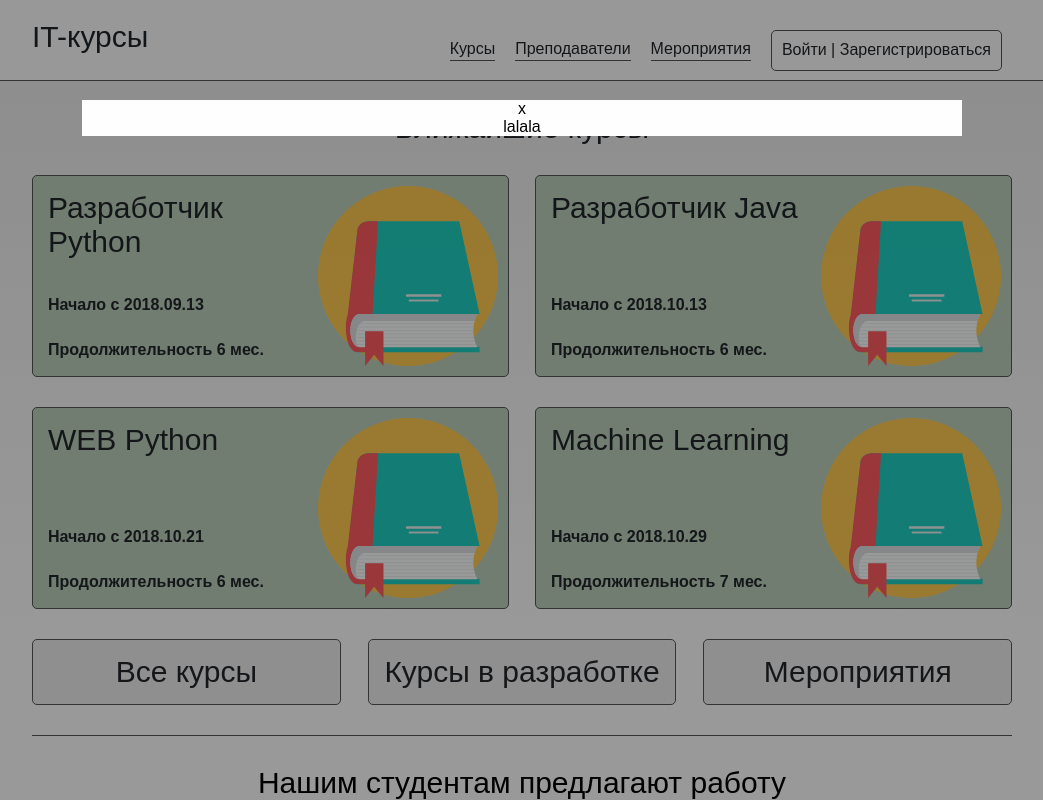
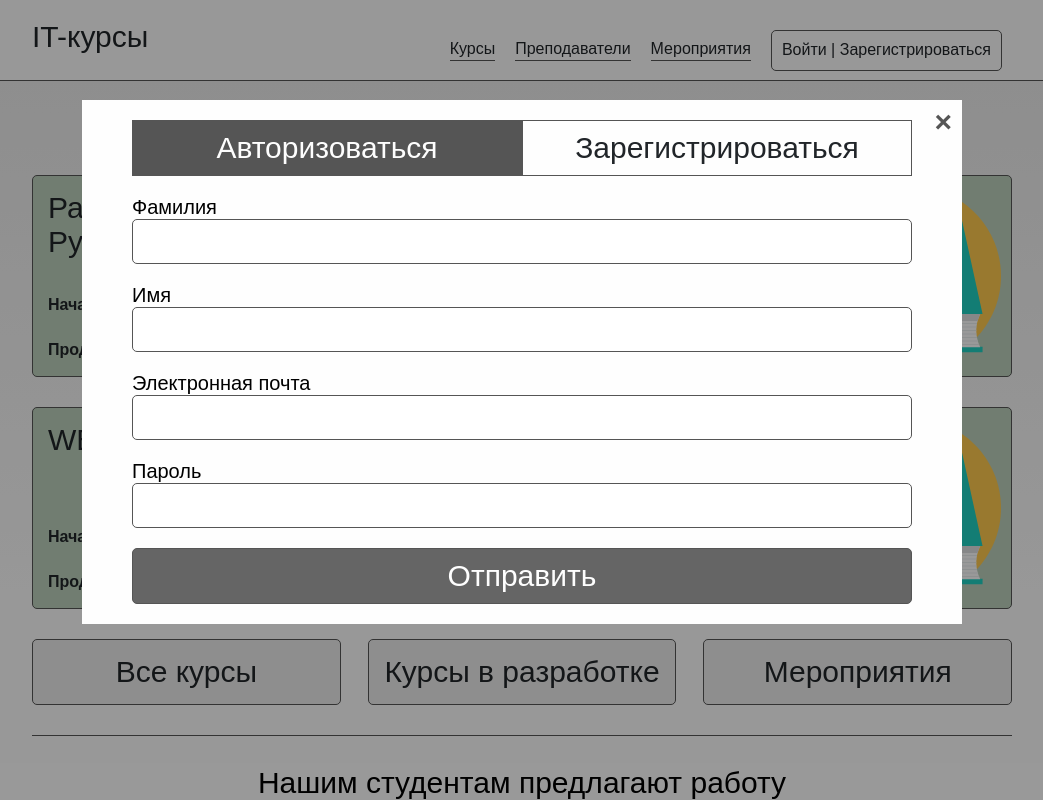
Before and after one commit to ds-vologdin/learning_courses_site, a React app in the folder front-end/: page / in a window 1280 px wide. Both pictures are taken after a click on the element "Войти | Зарегистрироваться". Shown: the top 800 px of the page, without its empty margins (118-1161 px from the left). Built offline with nearby package versions, Linux system fonts and the light colour scheme.

Commit message:
форма регистрации/логина

```diff
--- a/front-end/src/Sign.js
+++ b/front-end/src/Sign.js
@@ -1,19 +1,92 @@
-import React from 'react';
+import React, { Component } from 'react';
 import './less/Sign.less';
 
 
-const ModalSign = ({className, action}) => (
-  <div className={'modal-sign ' + className}>
-    <div className='modal-sign__content'>
-      <ModalSignClose action={ action } />
-      <div className='modal-sign__buttons'>lalala</div>
-    </div>
+class ModalSign extends Component {
+  constructor(props) {
+      super();
+      this.state = {
+          register_content: true,
+      };
+  }
+  show_register_content = () => {
+    this.setState({
+        register_content: true,
+    });
+  }
+  show_login_content = () => {
+    this.setState({
+        register_content: false,
+    });
+  }
+  render() {
+    return (
+      <div className={'modal-sign ' + this.props.className}>
+        <div className='modal-sign__container'>
+          <ModalSignClose action={ this.props.action } />
+          <div className='modal-sign__content'>
+            <ModalSignButtons show_register_content={this.show_register_content} show_login_content={this.show_login_content} is_register_content={this.state.register_content}/>
+            {this.state.register_content ? <ModalSignRegisterContent/> : <ModalSignLoginContent/>}
+            <ButtonSend/>
+          </div>
+        </div>
+      </div>
+    )
+  }
+}
+
+
+const ModalSignClose = ({action}) => (
+  <span className='modal-sign__close' onClick={ action }>&times;</span>
+);
+
+const ModalSignButtons = ({show_register_content, show_login_content, is_register_content}) => (
+  <div className='modal-sign__buttons'>
+    <ModalSignButton active={is_register_content} action={show_register_content} text='Авторизоваться'/>
+    <ModalSignButton active={!is_register_content} action={show_login_content} text='Зарегистрироваться'/>
+  </div>
+);
+
+const ModalSignButton = ({active, action, text}) => {
+  let className = 'modal-sign__button';
+  if (active) {className += ' ' + className + '--active'}
+  return (
+    <div className={className} onClick={action}>{text}</div>
+  )
+};
+
+const ModalSignRegisterContent = () => (
+  <div className='register-form modal-sign__register-form'>
+    <InputFormText label='Фамилия'/>
+    <InputFormText label='Имя'/>
+    <InputFormText label='Электронная почта'/>
+    <InputFormPassword label='Пароль'/>
   </div>
 )
 
+const ModalSignLoginContent = () => (
+  <div className='register-form modal-sign__register-form'>
+    <InputFormText label='Электронная почта'/>
+    <InputFormPassword label='Пароль'/>
+  </div>
+)
 
-const ModalSignClose = ({action}) => (
-  <span className='modal-sign__close' onClick={ action }>x</span>
-);
+const InputFormText = ({label, className}) => (
+  <label className={'input-wrapper ' + className}>
+    <span className='input-wrapper__label'>{label}</span>
+    <input type='text' className='input-wrapper__input'/>
+  </label>
+)
+
+const InputFormPassword = ({label, className}) => (
+  <label className={'input-wrapper ' + className}>
+    <span className='input-wrapper__label'>{label}</span>
+    <input type='password' className='input-wrapper__input'/>
+  </label>
+)
+
+const ButtonSend = ({className}) => (
+  <div className='modal-sign__button-send'>Отправить</div>
+)
 
 export default ModalSign;
--- a/front-end/src/less/Sign.less
+++ b/front-end/src/less/Sign.less
@@ -1,4 +1,8 @@
 @import "brand.less";
+
+
+@width-sign-form: @width-container-pc - 100px;
+@width-sign-form-content: @width-sign-form - 100px;
 
 
 .modal-sign {
@@ -11,9 +15,76 @@
   height: 100%;
   overflow: auto;
   background-color: rgba(0, 0, 0, 0.4);
-  &__content {
+  &__container {
     background-color: @white;
-    width: @width-container-pc - 100px;
+    width: @width-sign-form;
     margin: 0 auto;
   }
+  &__content {
+    width: @width-sign-form-content;
+    margin: 0 (@width-sign-form - @width-sign-form-content)/2;
+    padding-bottom: 20px;
+  }
+  &__close {
+    color: @gray;
+    float: right;
+    font-size: @font-big;
+    font-weight: @font-bold;
+    cursor: pointer;
+    margin-right: 5px;
+    padding: 5px;
+    &:hover {
+      color: @black;
+    }
+  }
+  &__buttons {
+    padding-top: 20px;
+    display: flex;
+  }
+  &__button {
+    font-size: @font-big;
+    color: @black;
+    background-color: @white;
+    width: @width-sign-form-content/2 - 2px;
+    border: @border-gray;
+    padding: 10px 0;
+    &:hover {
+      cursor: pointer;
+    }
+    &--active {
+      color: @white;
+      background-color: @gray;
+    }
+  }
+  &__button-send {
+    margin-top: 20px;
+    font-size: @font-big;
+    color: @white;
+    background-color: fadeout(@gray, 10%);
+    border: @border-gray;
+    border-radius: @border-radius;
+    padding: 10px 0;
+    width: @width-sign-form-content - 2px;
+    &:hover {
+      background-color: @gray;
+      cursor: pointer;
+    }
+  }
 }
+
+.input-wrapper {
+  display: block;
+  padding-top: 20px;
+  &__label {
+    display: block;
+    text-align: left;
+    font-size: @font-medium;
+  }
+  &__input {
+    width: @width-sign-form-content - 2px;
+    border: @border-gray;
+    border-radius: @border-radius;
+    font-size: @font-medium;
+    padding: 10px 0;
+  }
+}
```
